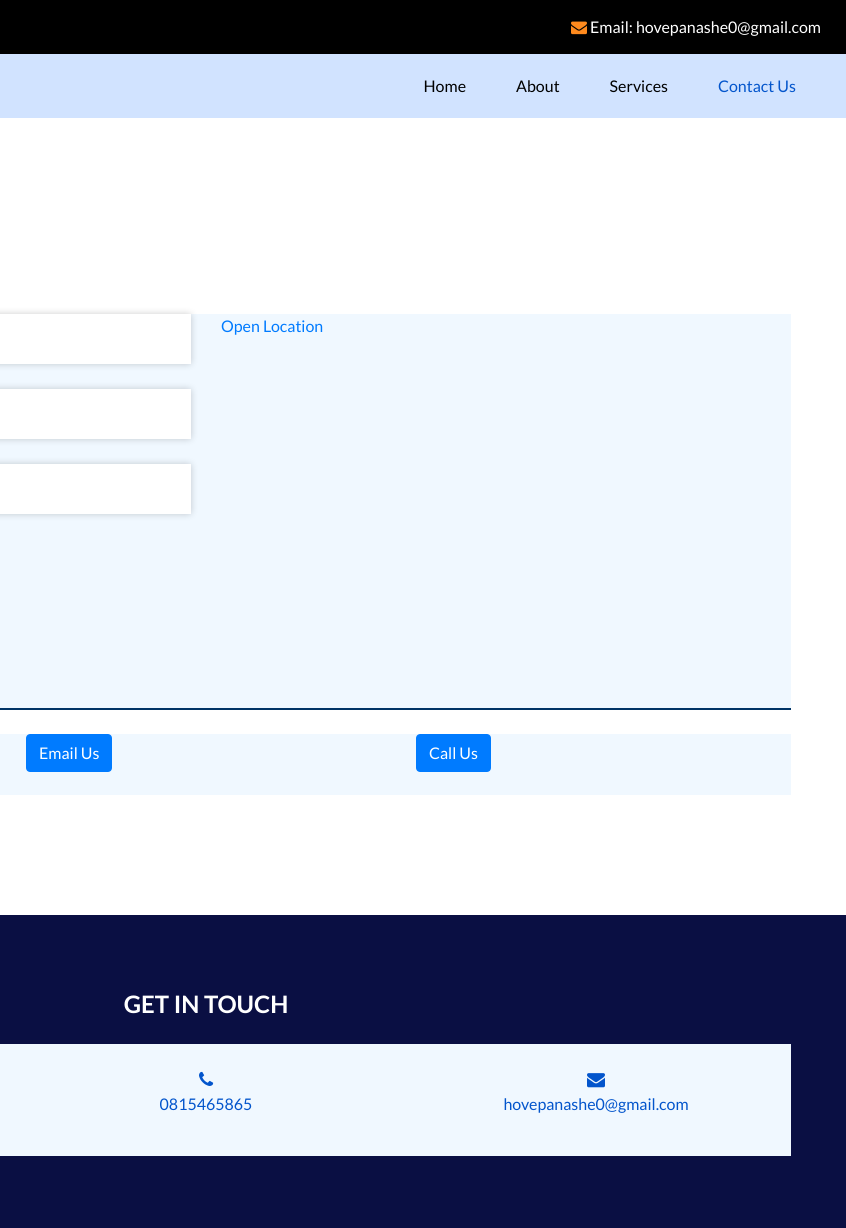
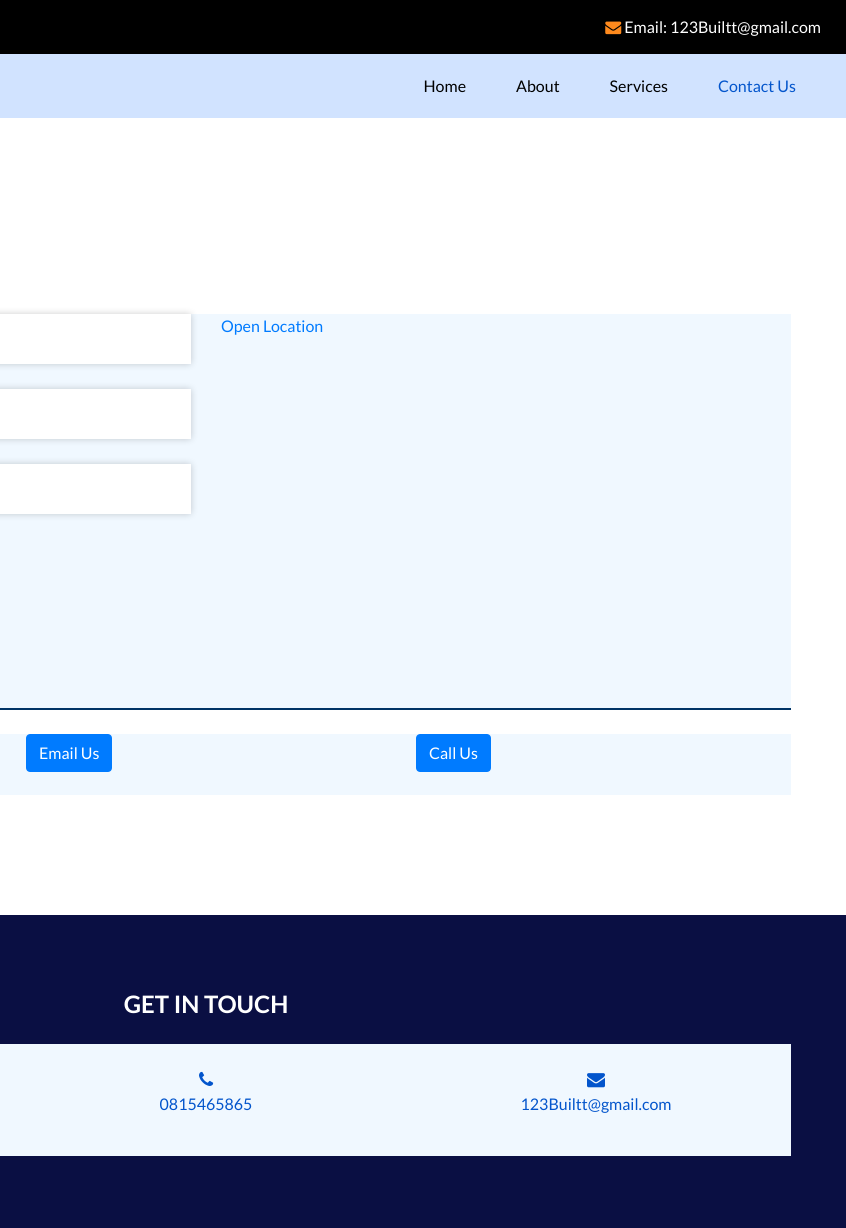
Before and after one commit to Panashe77/123Built, a plain HTML site: page inance-html/contact.html in a window 1280 px wide. Shown: the top 1228 px of the page, 434-1280 px from the left. Drawn offline with nearby package versions, Linux system fonts and the light colour scheme.

Commit message:
Update contact.html

```diff
--- a/inance-html/contact.html
+++ b/inance-html/contact.html
@@ -12,7 +12,7 @@
   <meta name="description" content="" />
   <meta name="author" content="" />
 
-  <title>Inance</title>
+  <title>123Built</title>
 
   <!-- slider stylesheet -->
   <link rel="stylesheet" type="text/css" href="https://cdnjs.cloudflare.com/ajax/libs/OwlCarousel2/2.3.4/assets/owl.carousel.min.css" />
@@ -46,9 +46,9 @@
               <i class="fa fa-phone" aria-hidden="true"></i>
               <span>Call: 0815465865</span>
             </a>
-            <a href="mailto:hovepanashe0@gmail.com">
+            <a href="mailto:123Builtt@gmail.com">
               <i class="fa fa-envelope" aria-hidden="true"></i>
-              <span>Email: hovepanashe0@gmail.com</span>
+              <span>Email: 123Builtt@gmail.com</span>
             </a>
           </div>
         </div>
@@ -132,7 +132,7 @@
       <!-- Action Buttons -->
       <div class="row mt-4">
         <div class="col-md-4">
-          <button onclick="copyToClipboard('hovepanashe0@gmail.com')">Copy Email</button>
+          <button onclick="copyToClipboard('123Builtt@gmail.com')">Copy Email</button>
         </div>
         <div class="col-md-4">
           <a href="mailto:demo@gmail.com" class="btn btn-primary">Email Us</a>
@@ -170,12 +170,12 @@
           </a>
         </div>
         <div class="col-md-4">
-          <a href="mailto:hovepanashe0@gmail.com">
+          <a href="mailto:123Builtt@gmail.com">
             <div class="item">
               <div class="img-box">
                 <i class="fa fa-envelope" aria-hidden="true"></i>
               </div>
-              <p>hovepanashe0@gmail.com</p>
+              <p>123Builtt@gmail.com</p>
             </div>
           </a>
         </div>
```
